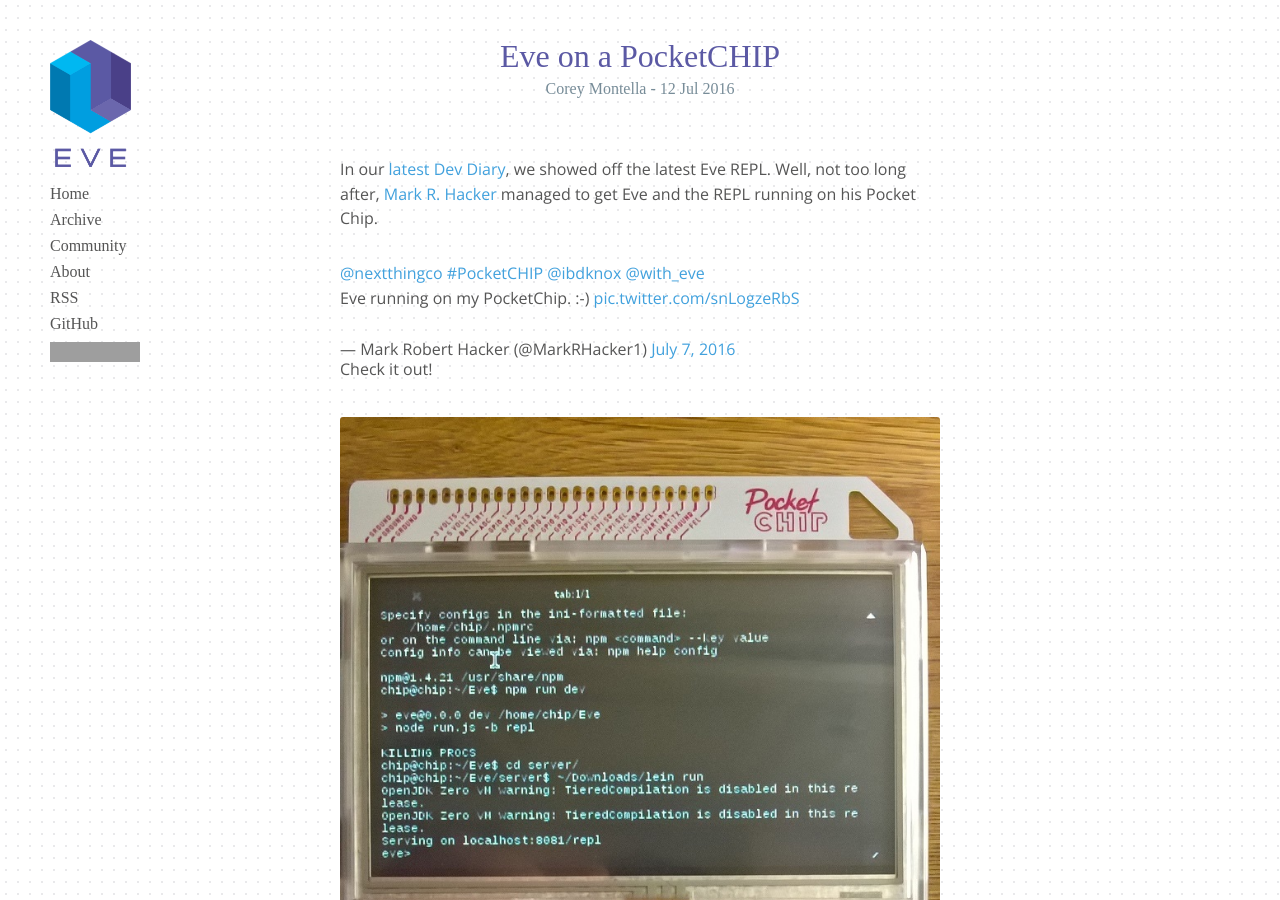
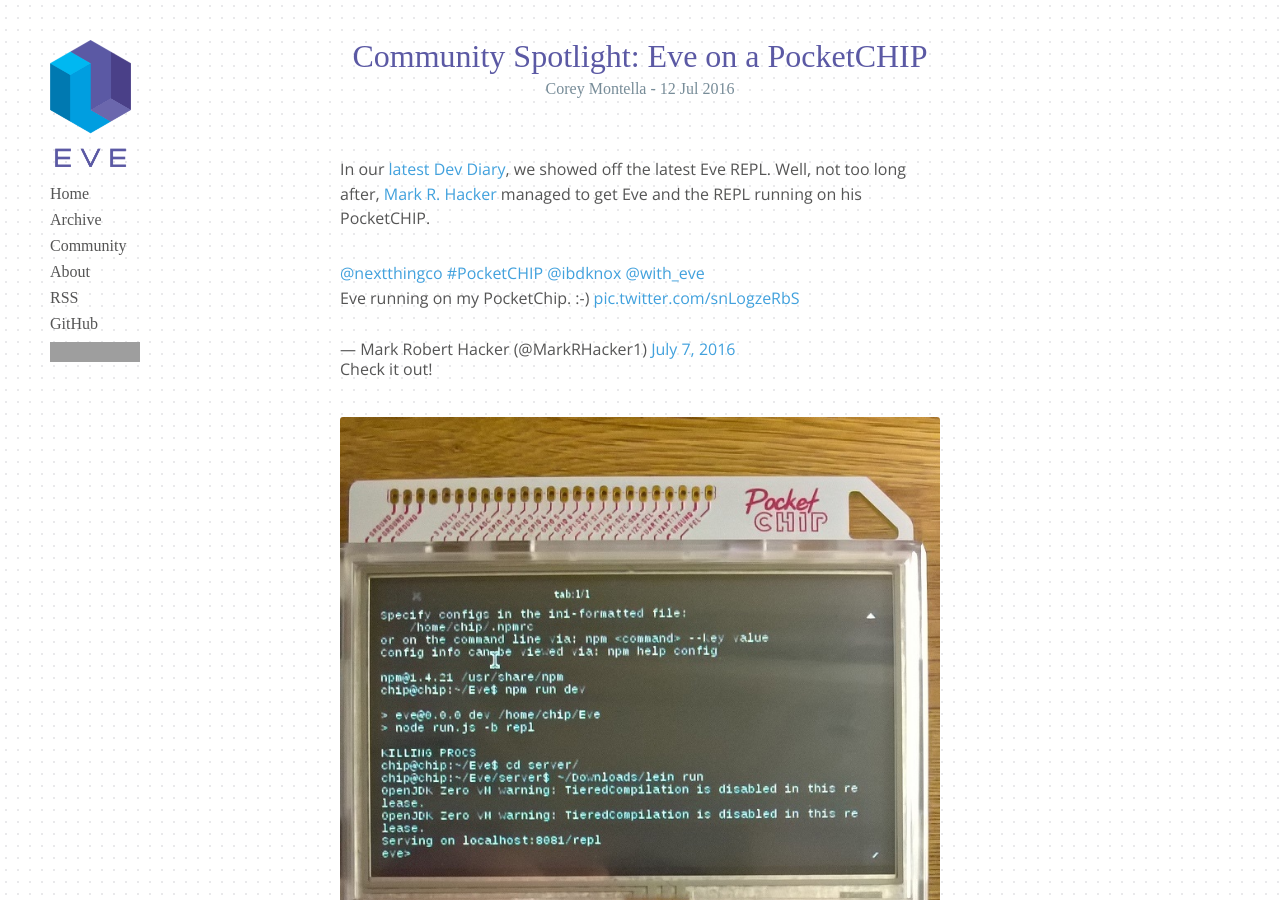
Before and after one commit to Kodowa/incidentalcomplexity, a Jekyll site: the page built from _posts/2016-07-12-pocketchip.md, in a window 1280 px wide and 900 px high. Built offline with Jekyll 4.4.1, drawn with Linux system fonts in a browser that asks for light colours; some web fonts are replaced; comment, search, counter and statistics services are not loaded; grey boxes are pictures that could not be loaded.

Commit message:
Change title

```diff
--- a/_posts/2016-07-12-pocketchip.md
+++ b/_posts/2016-07-12-pocketchip.md
@@ -1,11 +1,11 @@
 ---
 layout: post
-title: "Eve on a PocketCHIP"
+title: "Community Spotlight: Eve on a PocketCHIP"
 author: "Corey Montella"
 tags: []
 ---
 
-In our [latest Dev Diary](http://incidentalcomplexity.com/2016/06/30/apr/), we showed off the latest Eve REPL. Well, not too long after, [Mark R. Hacker](https://twitter.com/markrhacker1) managed to get Eve and the REPL running on his Pocket Chip.
+In our [latest Dev Diary](http://incidentalcomplexity.com/2016/06/30/apr/), we showed off the latest Eve REPL. Well, not too long after, [Mark R. Hacker](https://twitter.com/markrhacker1) managed to get Eve and the REPL running on his PocketCHIP.
 
 <blockquote class="twitter-tweet" data-lang="en">
   <p lang="en" dir="ltr">
```
